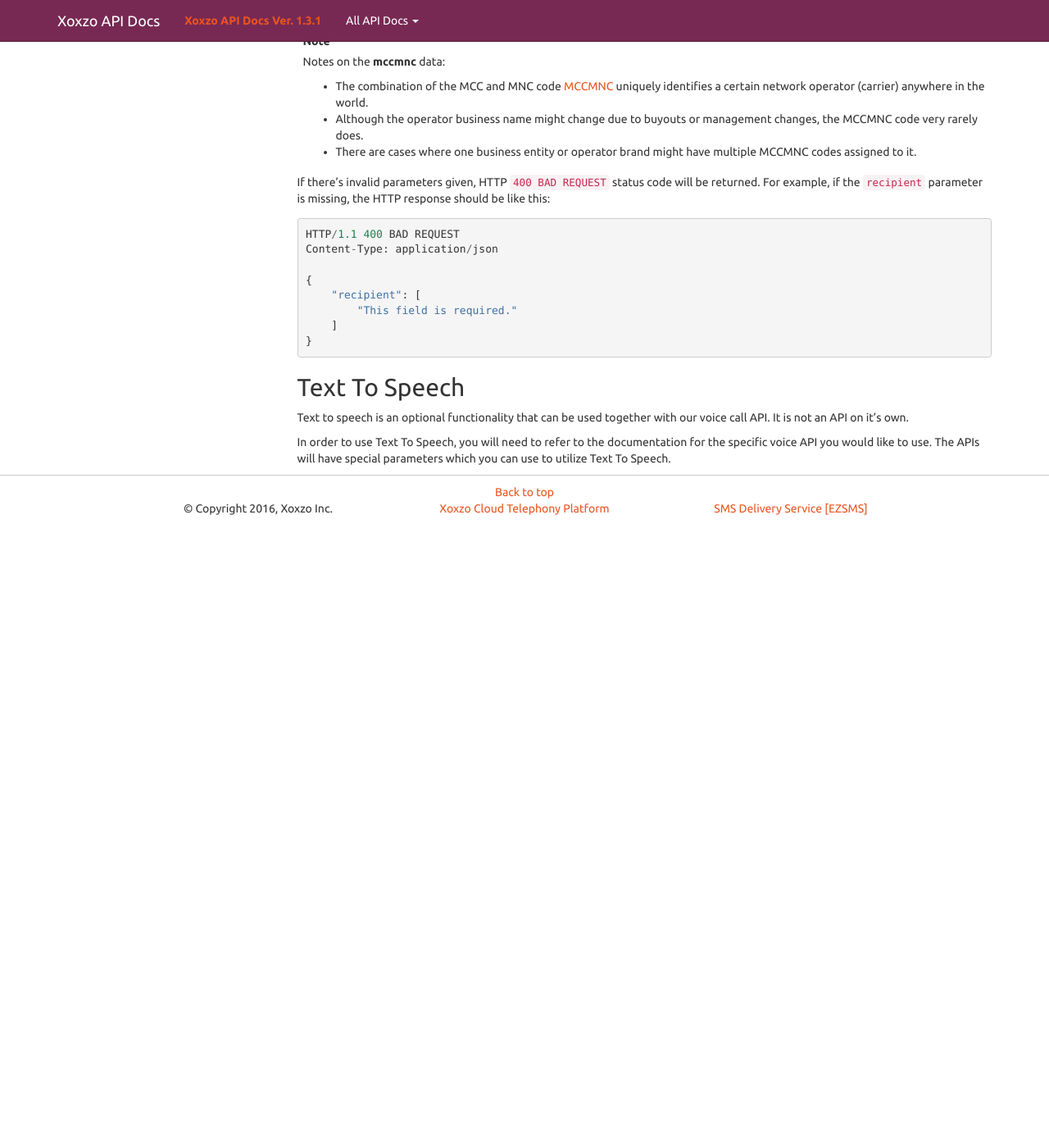
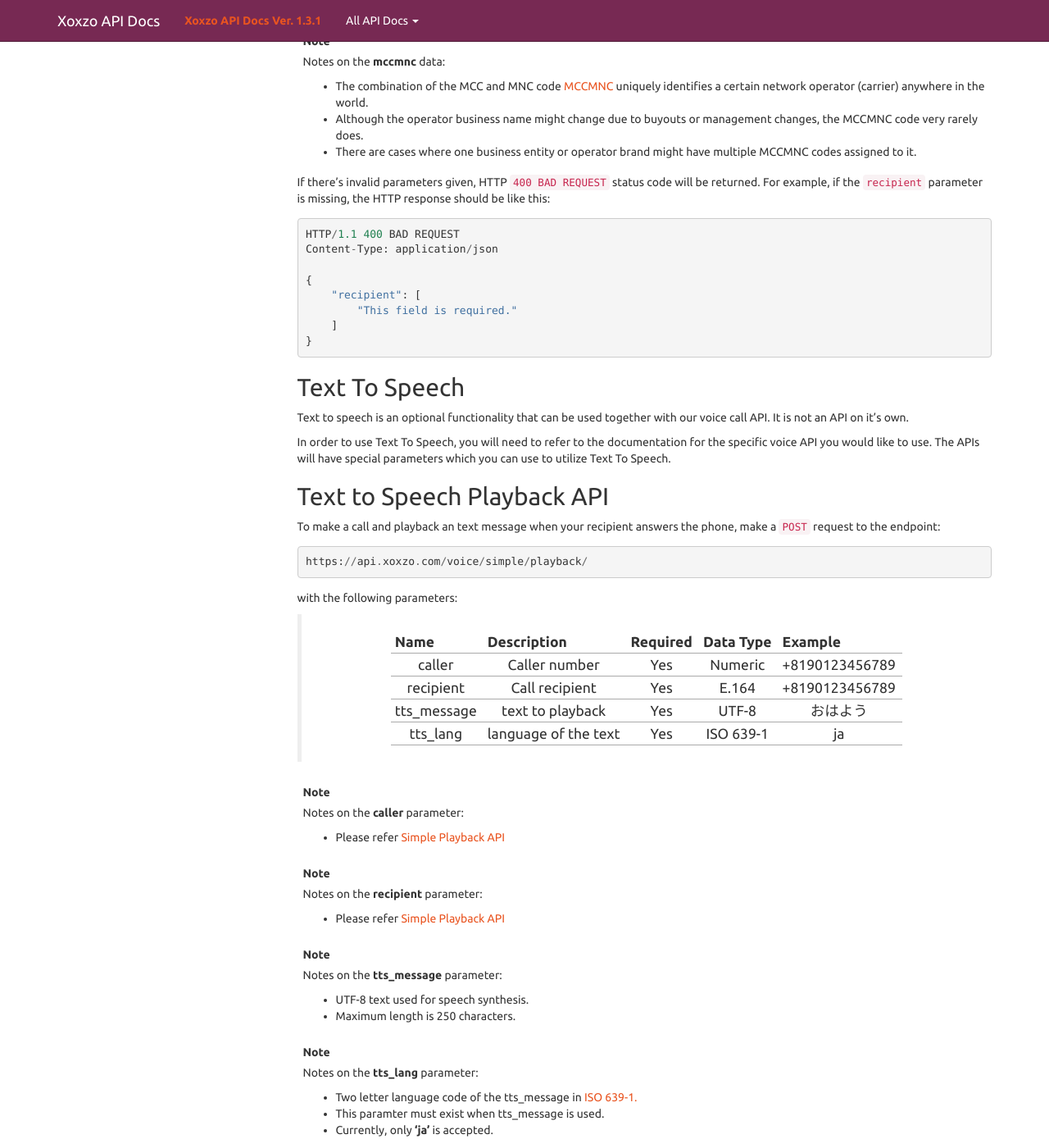
Before and after one commit to xoxzo/docs.xoxzo.com, a Sphinx documentation site: the page built from source/utilsapi.rst, in a window 1280 px wide and 1400 px high, scrolled down 1755 px. Shown: the whole window at 82% size. Built offline with Sphinx 7.4.7, drawn with Linux system fonts in a browser that asks for light colours; before the commit the page ends 2385 px from its top, so only the background shows below that; some of the changed text lies outside the part shown.

Commit message:
WIP, example added.

```diff
--- a/source/utilsapi.rst
+++ b/source/utilsapi.rst
@@ -119,3 +119,62 @@ It is not an API on it's own.
 In order to use Text To Speech, you will need to refer to the documentation for the specific
 voice API you would like to use. The APIs will have special parameters which you can use
 to utilize Text To Speech.
+
+Text to Speech Playback API
+====================================
+
+
+To make a call and playback an text message when your recipient answers the phone,
+make a ``POST`` request to the endpoint::
+
+    https://api.xoxzo.com/voice/simple/playback/
+
+with the following parameters:
+
+    =============  ========================  ========  =============  =============================
+    Name           Description               Required  Data Type      Example
+    =============  ========================  ========  =============  =============================
+    caller         Caller number             Yes       Numeric        +8190123456789
+    recipient      Call recipient            Yes       E.164          +8190123456789
+    tts_message    text to playback          Yes       UTF-8          おはよう
+    tts_lang       language of the text      Yes       ISO 639-1      ja
+    =============  ========================  ========  =============  =============================
+
+.. note::
+   Notes on the **caller** parameter:
+
+   *  Please refer :ref:`simple-playback-api-ref`
+.. note::
+   Notes on the **recipient** parameter:
+
+   *  Please refer :ref:`simple-playback-api-ref`
+
+.. note::
+   Notes on the **tts_message** parameter:
+
+   *  UTF-8 text used for speech synthesis.
+   *  Maximum length is 250 characters.
+
+.. note::
+   Notes on the **tts_lang** parameter:
+
+   *  Two letter language code of the tts_message in `ISO 639-1. <https://en.wikipedia.org/wiki/ISO_639-1>`_
+   *  This paramter must exist when tts_message is used.
+   *  Currently, only **'ja'** is accepted.
+
+Examples
+------------------------------------
+
+Below is an example request using cURL::
+
+    curl -u <SID>:<AUTH_TOKEN>
+         --data-urlencode 'caller=<caller>' \
+         --data-urlencode 'recipient=<recipient>' \
+         --data-urlencode 'tts_message=おはよう' \
+         --data-urlencode　'tts_lang=ja' \
+         https://api.xoxzo.com/voice/simple/playback/ \
+
+Response data
+------------------------------------
+
+As for the resopnse, peleae refer :ref:`simple-playback-api-ref`
```
Also changed, not shown: source/voice.rst (+2 -43 lines), 2 other files.
